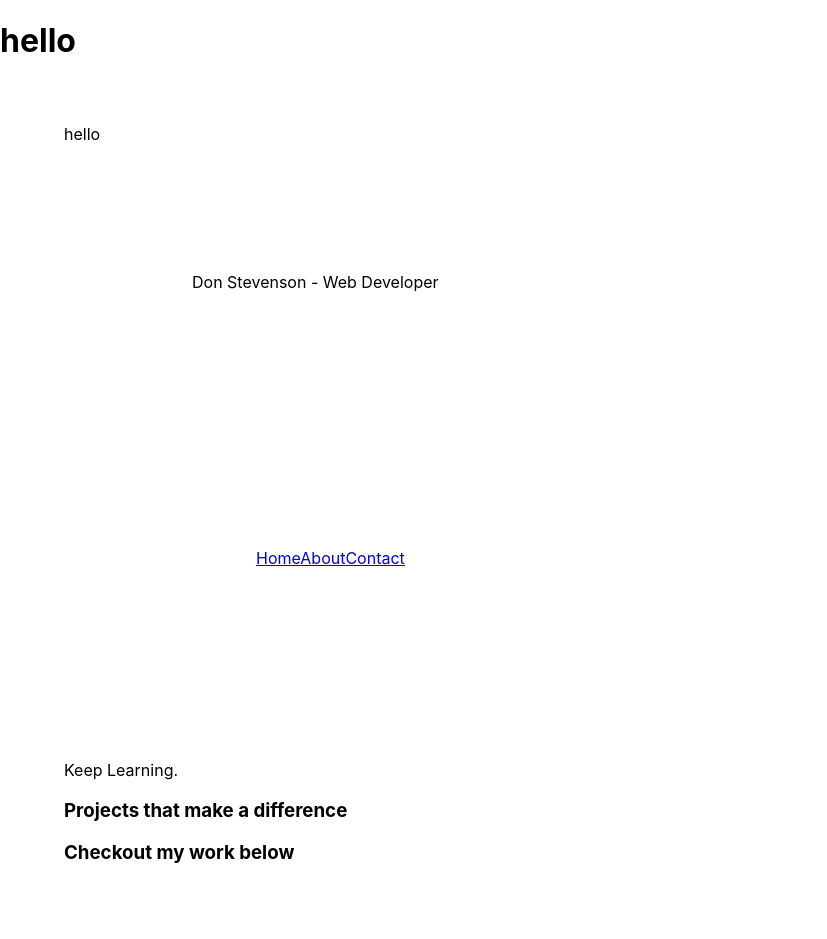
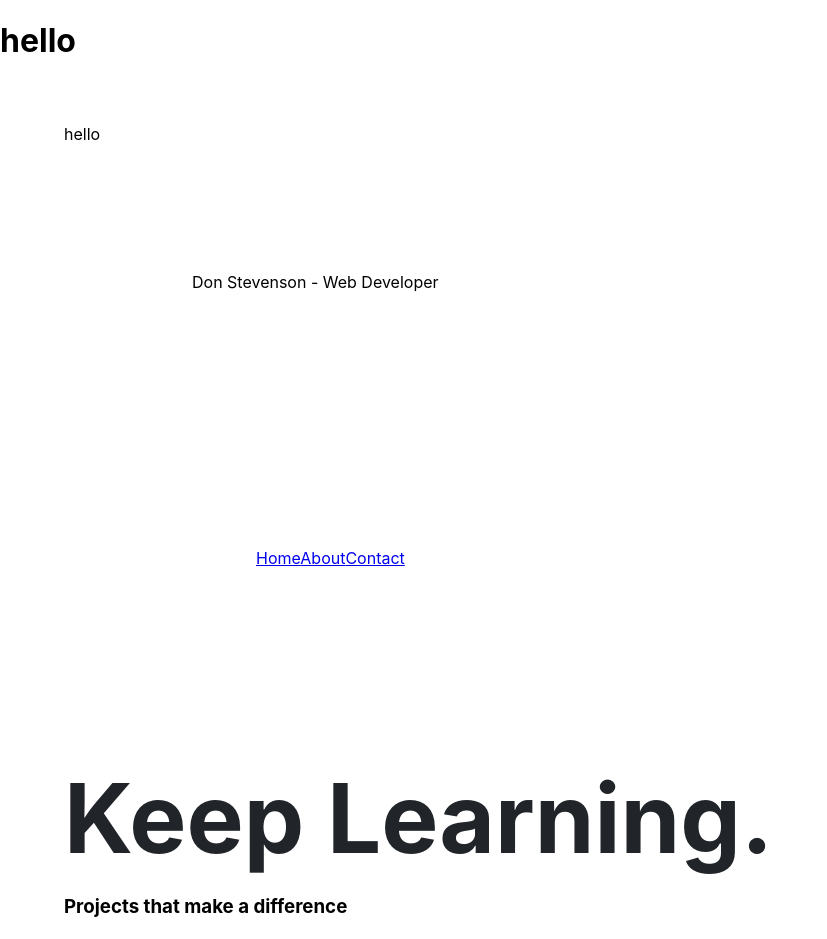
Before and after one commit to Don-Stevenson/personalWebsite, a React (Create React App) app: page / in a window 1280 px wide. Shown: the top 939 px of the page, without its empty margins (0-827 px from the left). Built offline with nearby package versions, Linux system fonts and the light colour scheme; the HTML template or start-up script is replaced by a standard one.

Commit message:
Add Jumbotron styles

```diff
--- a/src/components/Hero/style.js
+++ b/src/components/Hero/style.js
@@ -1,7 +1,21 @@
+import styled from "styled-components"
 
-import styled from "styled-components";
-
-export const Jumbotron = styled.div`padding:4 rem;`
-export const Container = styled.div`padding:4 rem;`
-export const Row = styled.div`padding:4 rem;`
-export const Col = styled.div`padding:4 rem;`
+export const Jumbotron = styled.div`
+  font-family: -apple-system, BlinkMacSystemFont, Segoe UI, Roboto,
+    Helvetica Neue, Arial, Noto Sans, Liberation Sans, sans-serif,
+    Apple Color Emoji, Segoe UI Emoji, Segoe UI Symbol, Noto Color Emoji;
+  font-weight: bolder !important;
+  tex-aling: left;
+  font-size: 6rem;
+  padding: 4 rem;
+  color: #212529;
+`
+export const Container = styled.div`
+  padding: 4 rem;
+`
+export const Row = styled.div`
+  padding: 4 rem;
+`
+export const Col = styled.div`
+  padding: 4 rem;
+`
```
